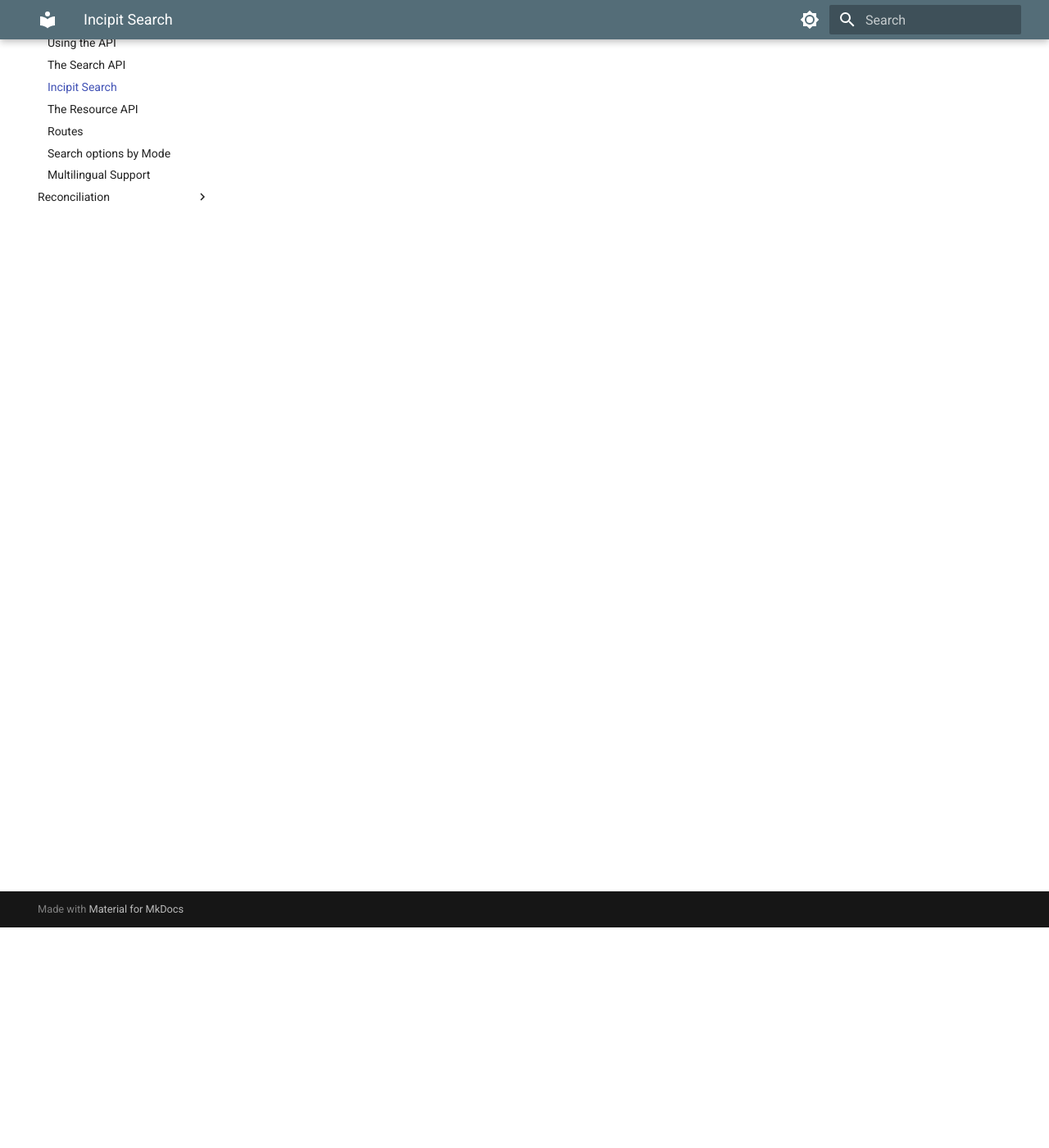
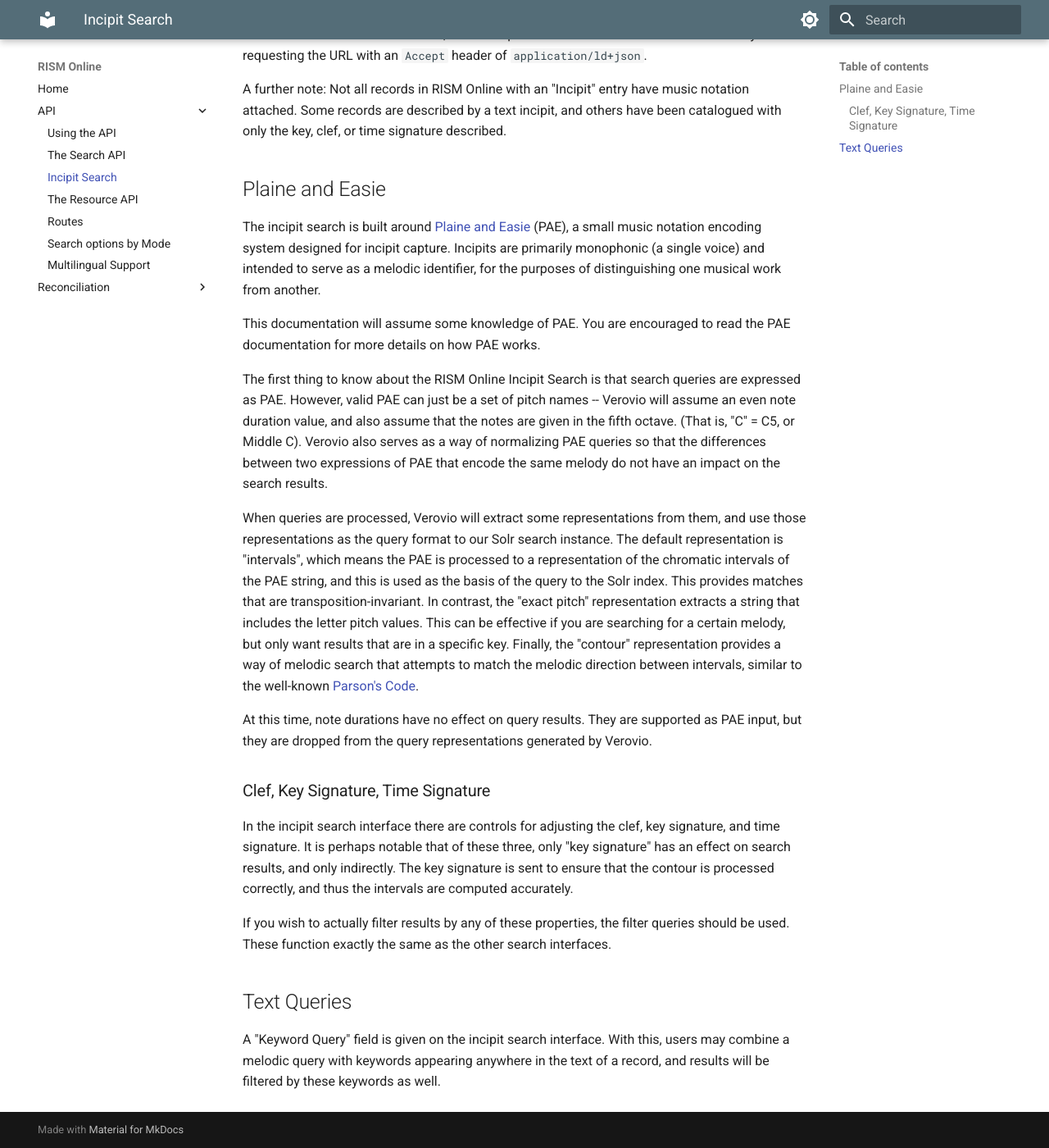
Before and after one commit to rism-digital/rism-online-docs, an MkDocs documentation site: the page built from docs/api/incipit-search.md, in a window 1280 px wide and 1400 px high, scrolled down 269 px. Shown: the whole window at 82% size. Built offline with MkDocs 1.6.1 and Material for MkDocs 9.7.7, drawn with Linux system fonts in a browser that asks for light colours; some of the changed text lies outside the part shown.

Commit message:
Fill in incipit search

```diff
--- a/docs/api/incipit-search.md
+++ b/docs/api/incipit-search.md
@@ -1,3 +1,51 @@
 # Incipit search
 
-The incipit search is available as part of the [Search API](search-api.md). However, there are a number of additional features available in the incipit search that are further discussed here.
+The incipit search is available as part of the [Search API](search-api.md). However, there are a number of additional
+features available in the incipit search that are further discussed here.
+
+Perhaps the easiest way to understand the Incipit search API is to use the user interface to construct some queries and
+then analyze the URL that the UI generates as the search input. As with all other URLs on RISM Online, a JSON
+representation of the results can be found by requesting the URL with an `Accept` header of `application/ld+json`.
+
+A further note: Not all records in RISM Online with an "Incipit" entry have music notation attached. Some records are
+described by a text incipit, and others have been catalogued with only the key, clef, or time signature described.
+
+## Plaine and Easie
+
+The incipit search is built around [Plaine and Easie](https://www.iaml.info/plaine-easie-code) (PAE), a small music
+notation encoding system designed for incipit capture. Incipits are primarily monophonic (a single voice) and intended
+to serve as a melodic identifier, for the purposes of distinguishing one musical work from another.
+
+This documentation will assume some knowledge of PAE. You are encouraged to read the PAE documentation for more details on
+how PAE works.
+
+The first thing to know about the RISM Online Incipit Search is that search queries are expressed as PAE. However,
+valid PAE can just be a set of pitch names -- Verovio will assume an even note duration value, and also assume that the
+notes are given in the fifth octave. (That is, "C" = C5, or Middle C). Verovio also serves as a way of normalizing PAE
+queries so that the differences between two expressions of PAE that encode the same melody do not have an impact on the
+search results.
+
+When queries are processed, Verovio will extract some representations from them, and use those representations as
+the query format to our Solr search instance. The default representation is "intervals", which means the PAE is processed
+to a representation of the chromatic intervals of the PAE string, and this is used as the basis of the query to the
+Solr index. This provides matches that are transposition-invariant. In contrast, the "exact pitch" representation extracts
+a string that includes the letter pitch values. This can be effective if you are searching for a certain melody, but
+only want results that are in a specific key. Finally, the "contour" representation provides a way of melodic search that
+attempts to match the melodic direction between intervals, similar to the well-known [Parson's Code](https://en.wikipedia.org/wiki/Parsons_code).
+
+At this time, note durations have no effect on query results. They are supported as PAE input, but they are dropped
+from the query representations generated by Verovio.
+
+### Clef, Key Signature, Time Signature
+
+In the incipit search interface there are controls for adjusting the clef, key signature, and time signature. It is
+perhaps notable that of these three, only "key signature" has an effect on search results, and only indirectly. The
+key signature is sent to ensure that the contour is processed correctly, and thus the intervals are computed accurately.
+
+If you wish to actually filter results by any of these properties, the filter queries should be used. These function
+exactly the same as the other search interfaces.
+
+## Text Queries
+
+A "Keyword Query" field is given on the incipit search interface. With this, users may combine a melodic query with
+keywords appearing anywhere in the text of a record, and results will be filtered by these keywords as well.
```
